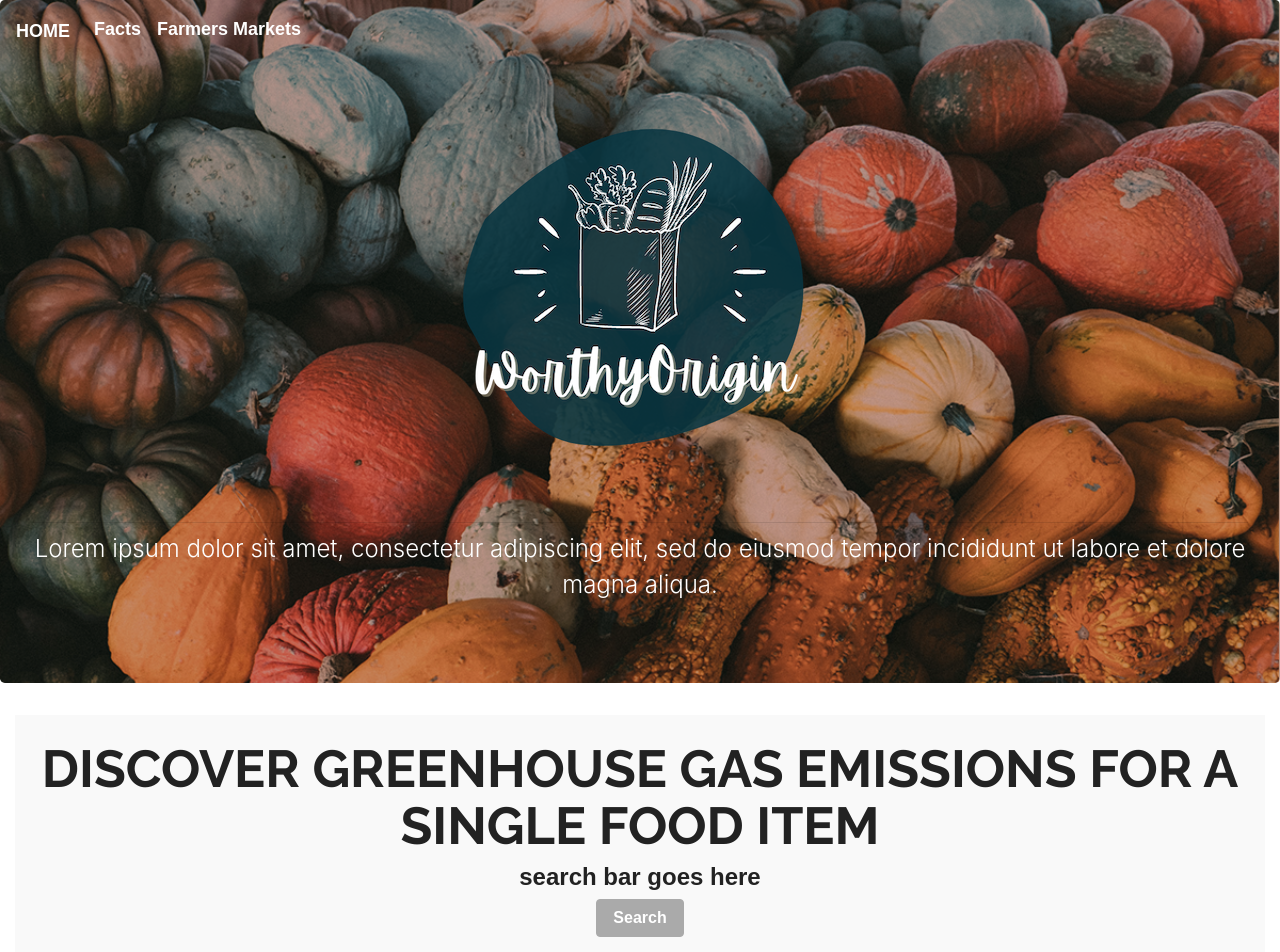
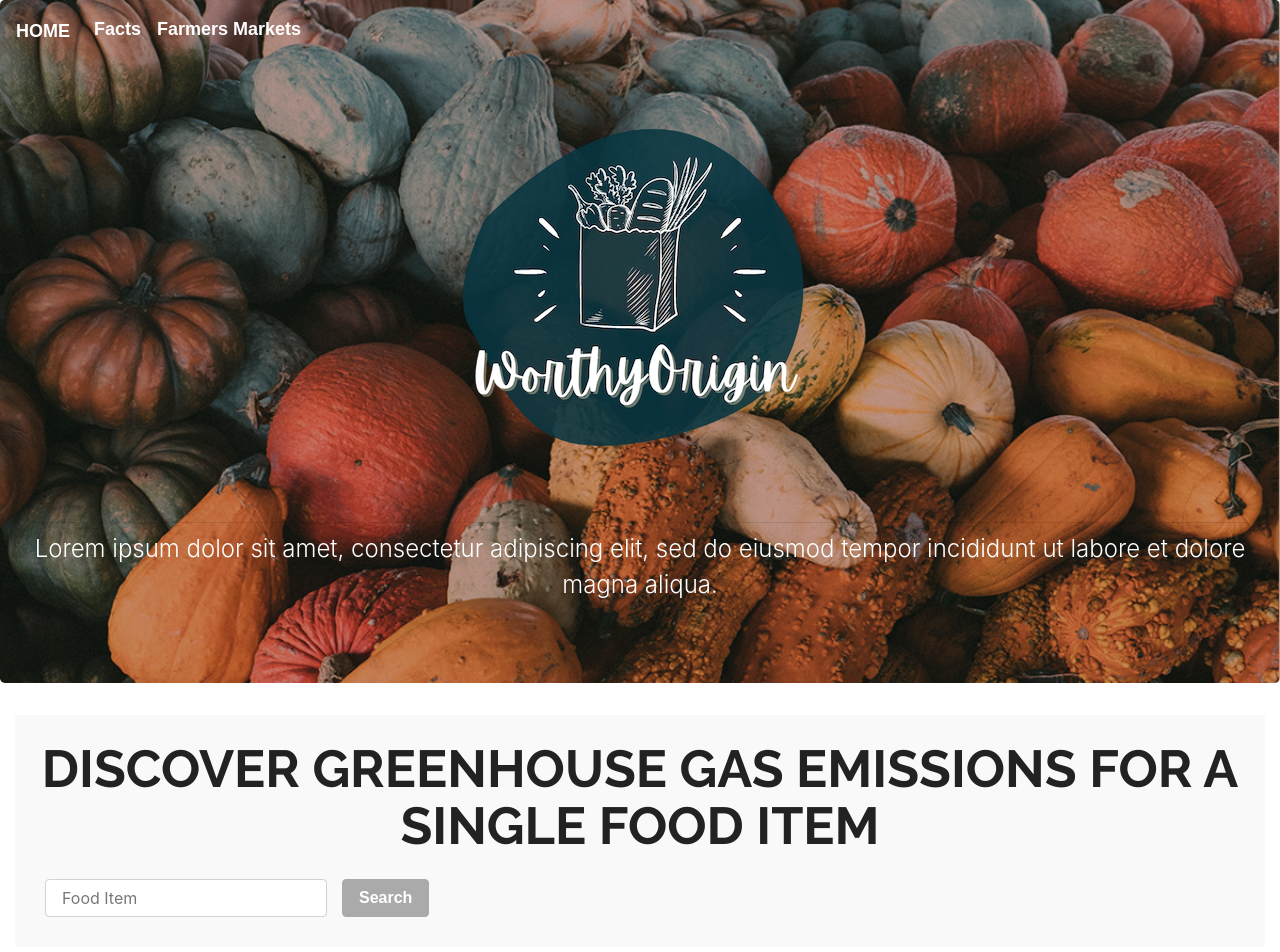
Before and after one commit to Jdusang1/Worthy-Origin, a React (Create React App) app in the folder client/: page /facts in a window 1280 px wide. Shown: the top 952 px of the page. Built offline with nearby package versions, Linux system fonts and the light colour scheme; a web font is replaced by a local one.

Commit message:
updated props on search bar

```diff
--- a/client/src/components/SearchBar.js
+++ b/client/src/components/SearchBar.js
@@ -1,21 +1,21 @@
 import React from "react";
 import { Form, FormGroup, Label, Input, Button } from "reactstrap";
 
-const SearchBar = ({ searchTerm, handleFormSubmit, handleInputChange }) => {
+const SearchBar = ({ searchTerm, handleFormSubmit, handleInputChange, placeholder, name, button }) => {
     return (
         <Form inline onSubmit={handleFormSubmit}>
         <FormGroup>
-          <Label for="location" hidden>Zip Code</Label>
+          <Label for={name} hidden>Zip Code</Label>
             <Input
               type="text"
-              name="location"
-              id="location"
-              placeholder="Zip Code"
+              name={name}
+              id={name}
+              placeholder={placeholder}
               onChange={handleInputChange}
               value={searchTerm}
               />
         </FormGroup>
-          <Button>Search</Button>
+          <Button>{button}</Button>
       </Form>
     )
 };
--- a/client/src/pages/Facts.js
+++ b/client/src/pages/Facts.js
@@ -1,8 +1,9 @@
-import React from "react";
+import React, {useState} from "react";
 import { Container, Col, Row, Button } from "reactstrap"
 import NavBar from "../components/Navbar"
 import Jumbotron from "../components/Jumbotron";
 import FactsCarousel from "../components/Carousel";
+import SearchBar from "../components/SearchBar";
 
 import Footer from "../components/Footer";
 import styled from "styled-components";
@@ -46,6 +47,23 @@ const Div = styled.div`
 
 const Facts = () => {
 
+  const [itemInfo, setItemInfo] = useState({
+    searchTerm: "",
+    id: "",
+    ghg: "",
+    country: ""
+  })
+
+  const {searchTerm, id, ghg, country} = itemInfo;
+
+  const handleInputChange = event => {
+    setItemInfo({ ...itemInfo, searchTerm: event.target.value });
+  }
+
+  const handleFormSubmit = event => {
+    event.preventDefault();
+  };
+
   return (
     <>
       <NavBar />
@@ -56,8 +74,14 @@ const Facts = () => {
         <Div color={"grey"}>
           <div>
             <h2>DISCOVER GREENHOUSE GAS EMISSIONS FOR A SINGLE FOOD ITEM</h2>
-            <h4>search bar goes here</h4>
-            <Button>Search</Button>
+            <SearchBar
+              searchTerm={searchTerm}
+              handleInputChange={handleInputChange}
+              handleFormSubmit={handleFormSubmit}
+              placeholder={"Food Item"}
+              name={"item"}
+              button={"Search"}
+            />
           </div>
         </Div>
 
--- a/client/src/pages/FarmersMarkets.js
+++ b/client/src/pages/FarmersMarkets.js
@@ -114,6 +114,9 @@ const FarmersMarkets = () => {
               searchTerm={searchTerm}
               handleInputChange={handleInputChange}
               handleFormSubmit={handleFormSubmit}
+              placeholder={"Zip Code"}
+              name={"location"}
+              button={"Search"}
             />
           </div>
         </Div>
--- a/client/src/pages/User.js
+++ b/client/src/pages/User.js
@@ -43,6 +43,14 @@ const Div = styled.div`
 
 const User = () => {
 
+  const [groceryItem, setGroceryItem] = useState({
+    searchTerm: "",
+    id: "",
+    ghg: "",
+    country: ""
+  })
+
+  const {searchTerm, id, ghg, country} = groceryItem;
 
 
   const handleInputChange = event => {
@@ -68,9 +76,12 @@ const User = () => {
             <h2>BUILD YOUR GROCRY LIST</h2>
             <p>paragraph</p>
             <SearchBar
-              // searchTerm={searchTerm}
-              // handleInputChange={handleInputChange}
-              // handleFormSubmit={handleFormSubmit}
+              searchTerm={searchTerm}
+              handleInputChange={handleInputChange}
+              handleFormSubmit={handleFormSubmit}
+              placeholder={"Food Item"}
+              name={"item"}
+              button={"Add"}
             />
           </div>
         </Div>
```
